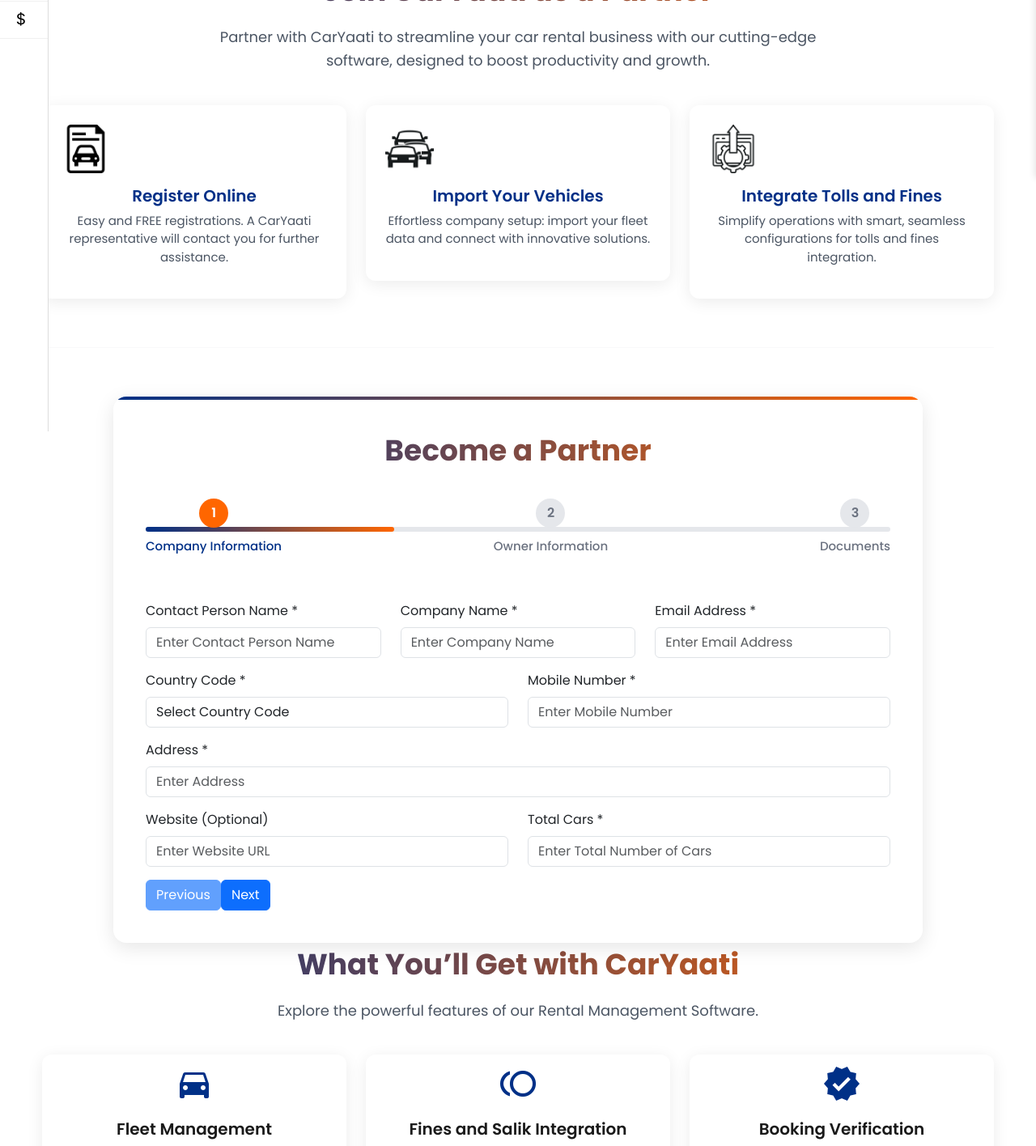
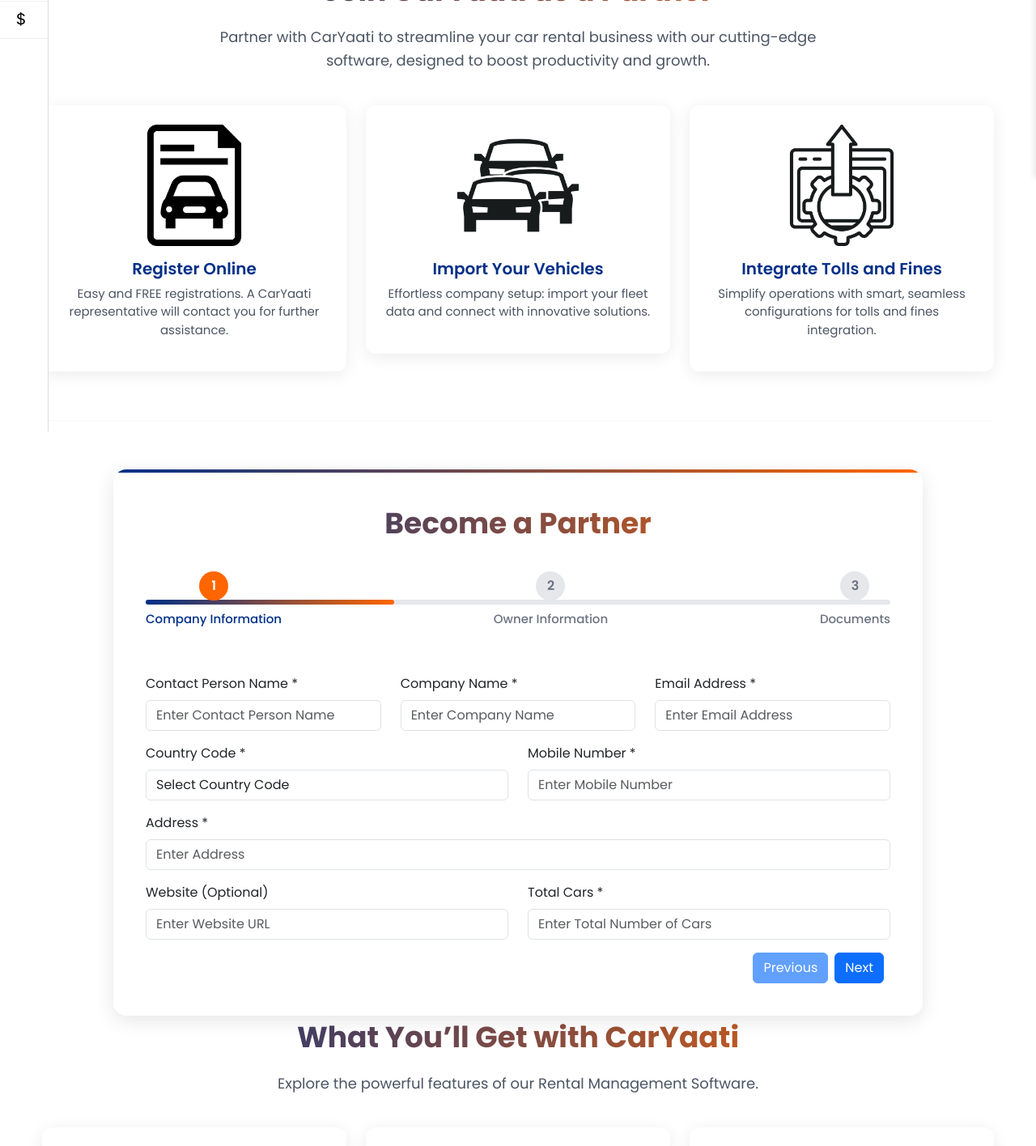
Before and after one commit to Softseektechnology/caryaati, a Next.js app: page /Become-a-partner in a window 1280 px wide. Shown: the part 260-1676 px from the top of the page at 81% size. Built offline with nearby package versions, Linux system fonts and the light colour scheme.

Commit message:
Become a Partner updated

```diff
--- a/src/app/Become-a-partner/Become-a-partner.module.css
+++ b/src/app/Become-a-partner/Become-a-partner.module.css
@@ -204,10 +204,11 @@
 }
 
 .serviceIcon {
-  font-size: 96px;
-  scale: 2;
+  font-size: 126px;
+  scale: 3.5;
   color: #003087;
-  margin-bottom: 16px;
+  margin-bottom: 36px;
+  margin-top: 26px;
   display: block;
 }
 
--- a/src/app/Become-a-partner/Become-a-partner.tsx
+++ b/src/app/Become-a-partner/Become-a-partner.tsx
@@ -420,12 +420,13 @@
             },
           ].map((step, index) => (
             <Col sm={12} md={4} key={index}>
-              <div className={styles.step}>
+              <div className={`${styles.step} justify-items-center text-center`}>
                 <Image
                   src={step.image}
                   alt={step.title}
-                  width={60}
-                  height={60}
+                  width={150}
+                  height={150}
+                  className={`justify-self-center`}
                   style={{ objectFit: "contain" }}
                 />
                 <h3>{step.title}</h3>
@@ -466,7 +467,7 @@
               {step.content}
             </div>
           ))}
-          <div className={styles.buttonGroup}>
+          <div className={`${styles.buttonGroup} inline float-right`}>
             <Button
               className={styles.prevButton}
               onClick={() => updateFormStep(currentStep - 1)}
@@ -475,7 +476,7 @@
               Previous
             </Button>
             <Button
-              className={styles.nextButton}
+              className={`${styles.nextButton} mx-2`}
               onClick={() => updateFormStep(currentStep + 1)}
               disabled={currentStep === steps.length - 1}
             >
```
